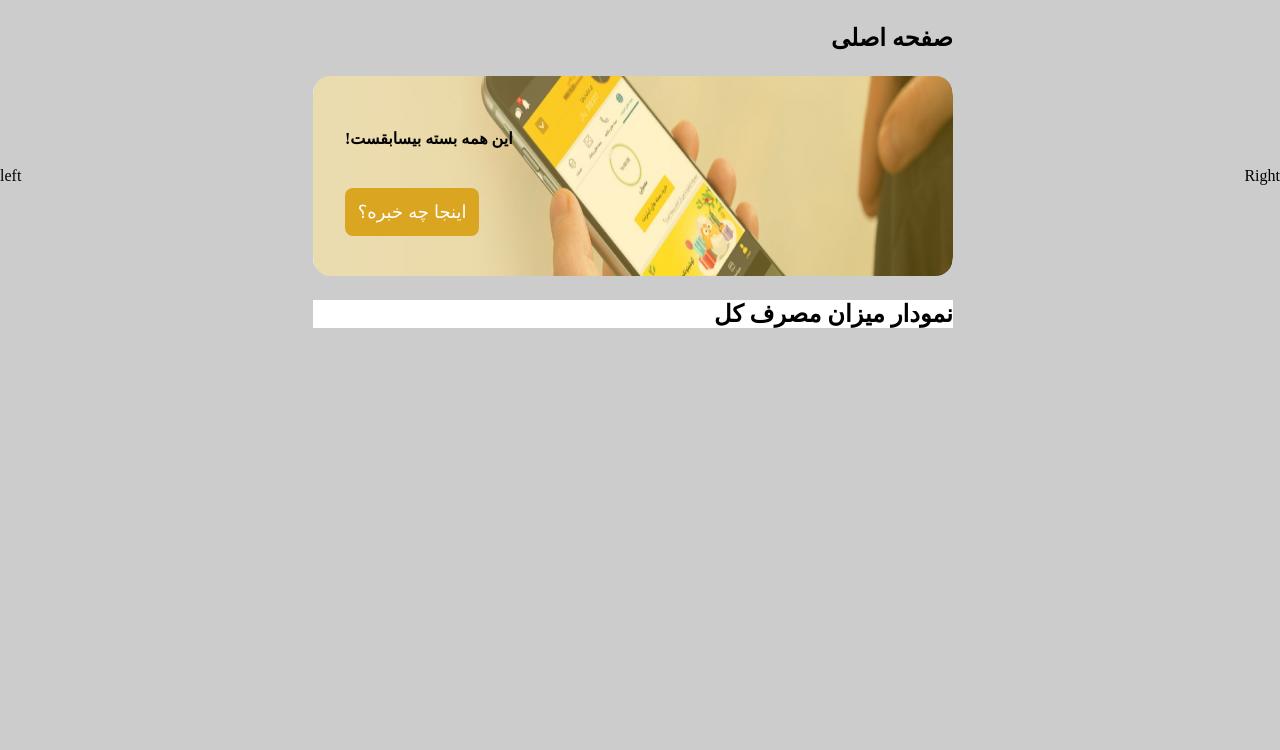
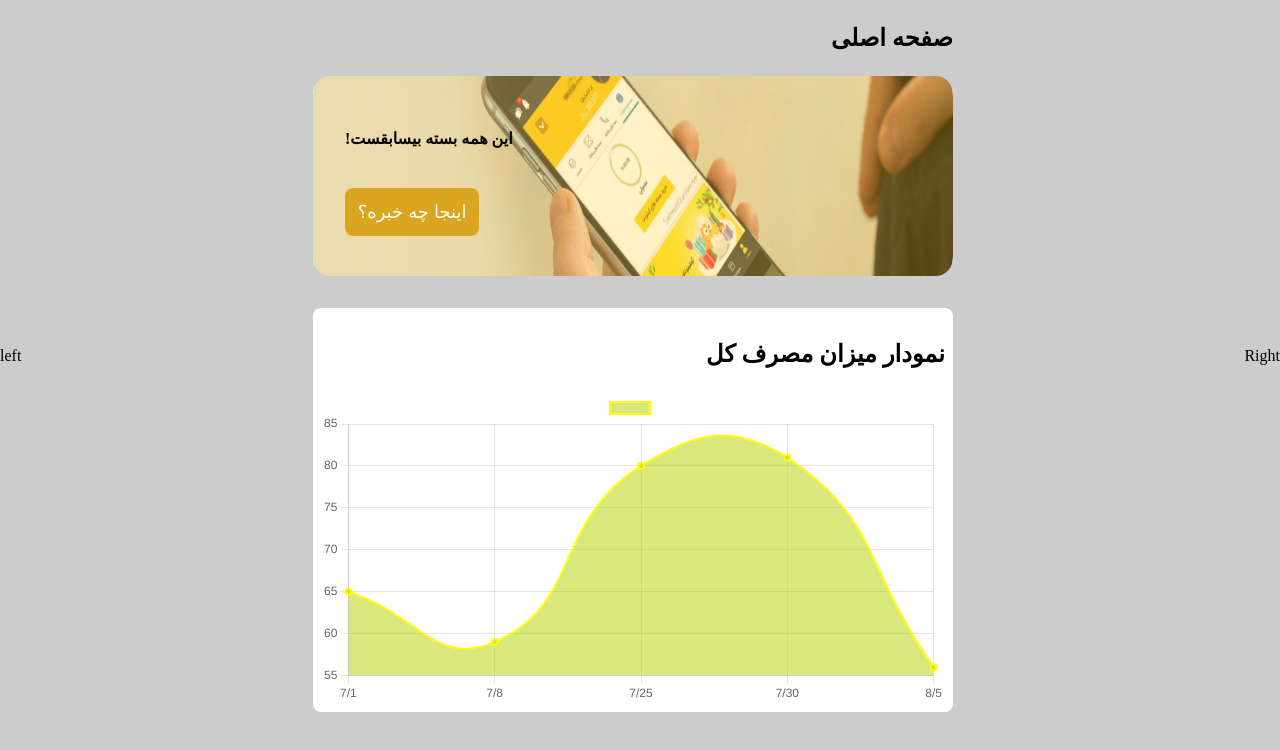
Before and after one commit to sdf-nf/irancell, a React (Create React App) app: page / in a window 1280 px wide. Shown: the top 750 px of the page. Built offline with nearby package versions, Linux system fonts and the light colour scheme.

Commit message:
Body chart almost done

```diff
--- a/src/assets/styles/Body.css
+++ b/src/assets/styles/Body.css
@@ -1,3 +1,6 @@
 .chart-container {
   background-color: white;
+  padding: 0.5rem;
+  border-radius: 0.5rem;
+  margin-top: 2rem;
 }
--- a/src/components/body/Body.jsx
+++ b/src/components/body/Body.jsx
@@ -2,12 +2,38 @@ import React from "react";
 import { Line } from "react-chartjs-2";
 import { HeaderText } from "../../utils/Utility";
 import "./../../assets/styles/Body.css";
+import { CategoryScale } from "chart.js";
+import Chart from "chart.js/auto";
+Chart.register(CategoryScale);
+
+const state = {
+  labels: ["7/1", "7/8", "7/25", "7/30", "8/5"],
+  datasets: [
+    {
+      label: "",
+      fill: true,
+      lineTension: 0.5,
+      backgroundColor: "rgba(179,207,0,0.5)",
+      borderColor: "yellow",
+      borderWidth: 2,
+      data: [65, 59, 80, 81, 56],
+    },
+  ],
+};
 
 export const Body = () => {
   return (
     <div>
       <section className="chart-container">
         <HeaderText text={"نمودار میزان مصرف کل"} />
+        <Line
+          data={state}
+          options={{
+            legend: {
+              display: true,
+            },
+          }}
+        />
       </section>
       <section></section>
     </div>
--- a/src/utils/Utility.jsx
+++ b/src/utils/Utility.jsx
@@ -4,7 +4,7 @@ import "./../assets/styles/Utils.css";
 const YellowBgButton = ({ text }) => {
   return (
     <button className="yellow-button">
-      <sapn className="yellow-button_text">{text}</sapn>
+      <span className="yellow-button_text">{text}</span>
     </button>
   );
 };
```
